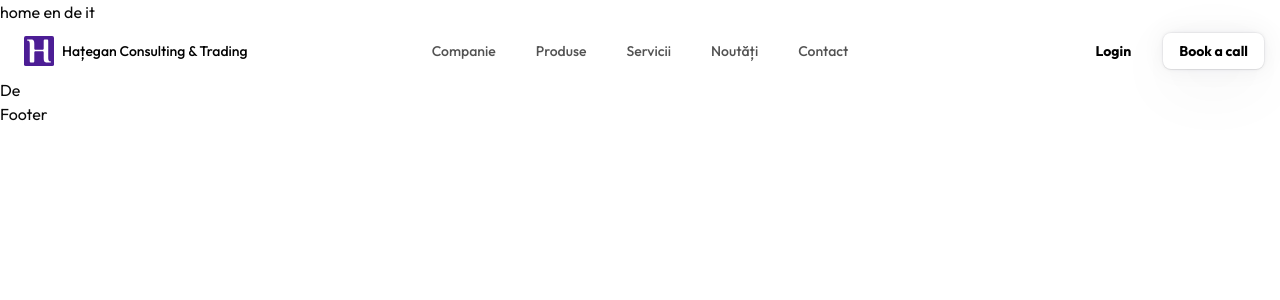
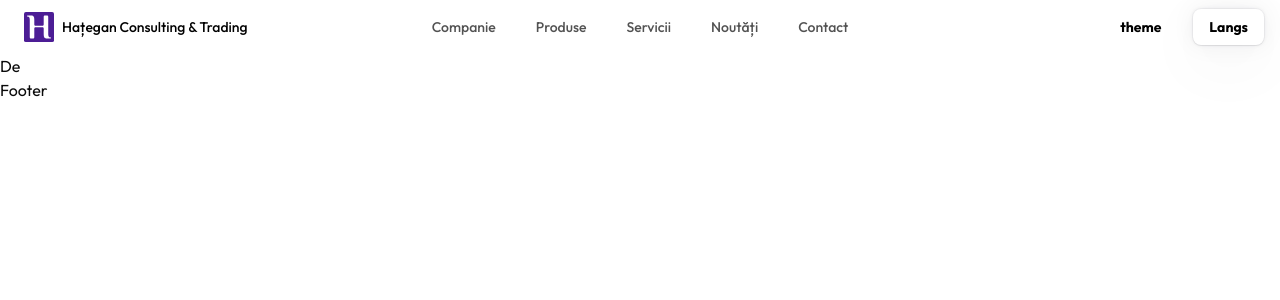
Before and after one commit to parsedwink/hct-backend, a Next.js app: page /de in a window 1280 px wide. Shown: the top 300 px of the page. Built offline with nearby package versions, Linux system fonts and the light colour scheme.

Commit message:
clean header

```diff
--- a/src/app/(frontend)/sections/Header.tsx
+++ b/src/app/(frontend)/sections/Header.tsx
@@ -1,15 +1,9 @@
-import Link from 'next/link'
+// import Link from 'next/link'
 import { NavbarDemo } from './Navbar'
 
 export default async function Header() {
   return (
     <div>
-      <nav>
-        <Link href="/">home</Link>&nbsp;
-        <Link href="/en">en</Link>&nbsp;
-        <Link href="/de">de</Link>&nbsp;
-        <Link href="/it">it</Link>&nbsp;
-      </nav>
       <NavbarDemo />
     </div>
   )
--- a/src/app/(frontend)/sections/Navbar.tsx
+++ b/src/app/(frontend)/sections/Navbar.tsx
@@ -31,8 +31,8 @@ export function NavbarDemo() {
           <NavbarLogo />
           <NavItems items={navItems} />
           <div className="flex items-center gap-4">
-            <NavbarButton variant="secondary">Login</NavbarButton>
-            <NavbarButton variant="primary">Book a call</NavbarButton>
+            <NavbarButton variant="secondary">theme</NavbarButton>
+            <NavbarButton variant="primary">Langs</NavbarButton>
           </div>
         </NavBody>
 
```
